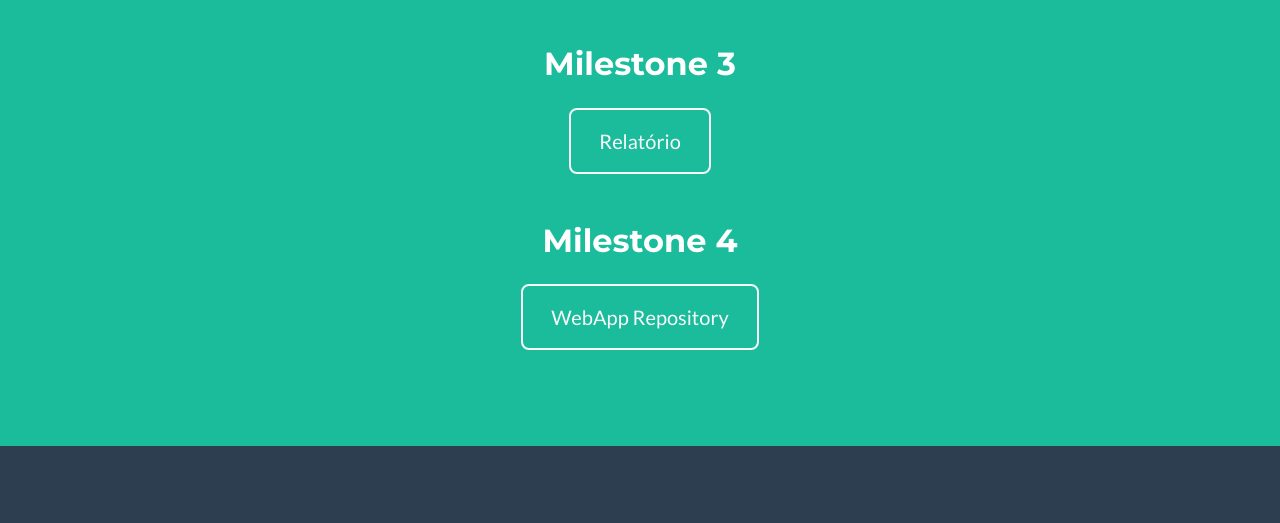
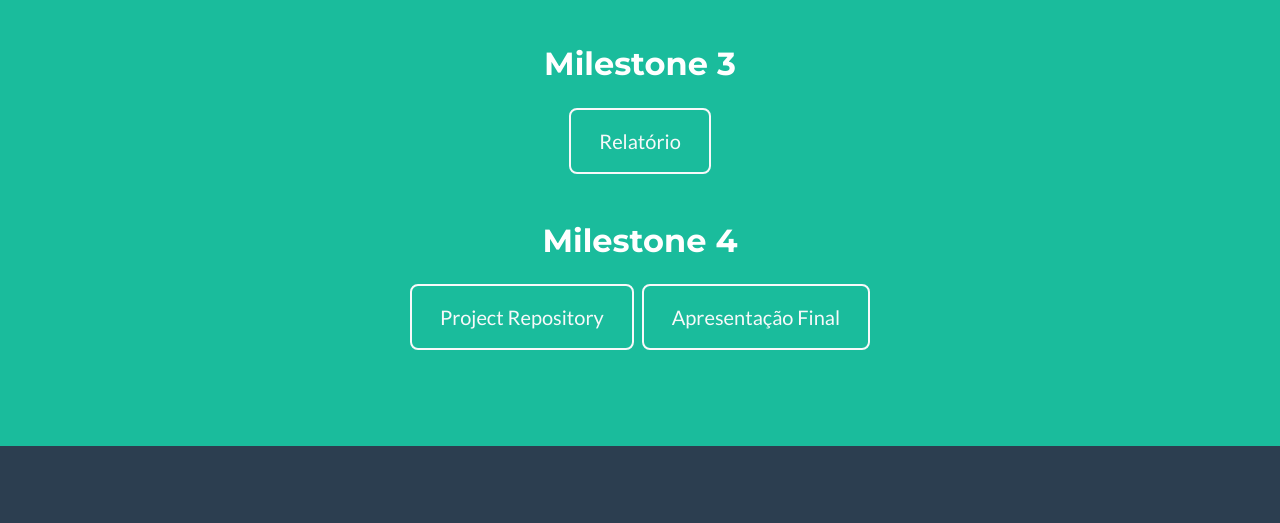
Before and after one commit to RodrigoSantosgit/DETI_Room_Displayer, a website with bundled scripts: page index.html in a window 1280 px wide. Shown: the part 7886-8409 px from the top of the page. Built offline with nearby package versions, Linux system fonts and the light colour scheme.

Commit message:
last update

```diff
--- a/index.html
+++ b/index.html
@@ -414,7 +414,12 @@ The user could also scan the QR code to access our web app and schedule a reserv
       <div class="row align-items-center justify-content-center">
         <div class="text-center">
           <a class="btn btn-xl btn-outline-light mx-1" href="https://github.com/RodrigoSantosgit/PEI_G9_Project_DETI_RD">
-            WebApp Repository
+            Project Repository
+          </a>
+        </div>
+        <div class="text-center">
+          <a class="btn btn-xl btn-outline-light mx-1" href="deliverables/m4.pdf">
+            Apresentação Final
           </a>
         </div>
       </div>
```
Also changed, not shown: 1 other file.
